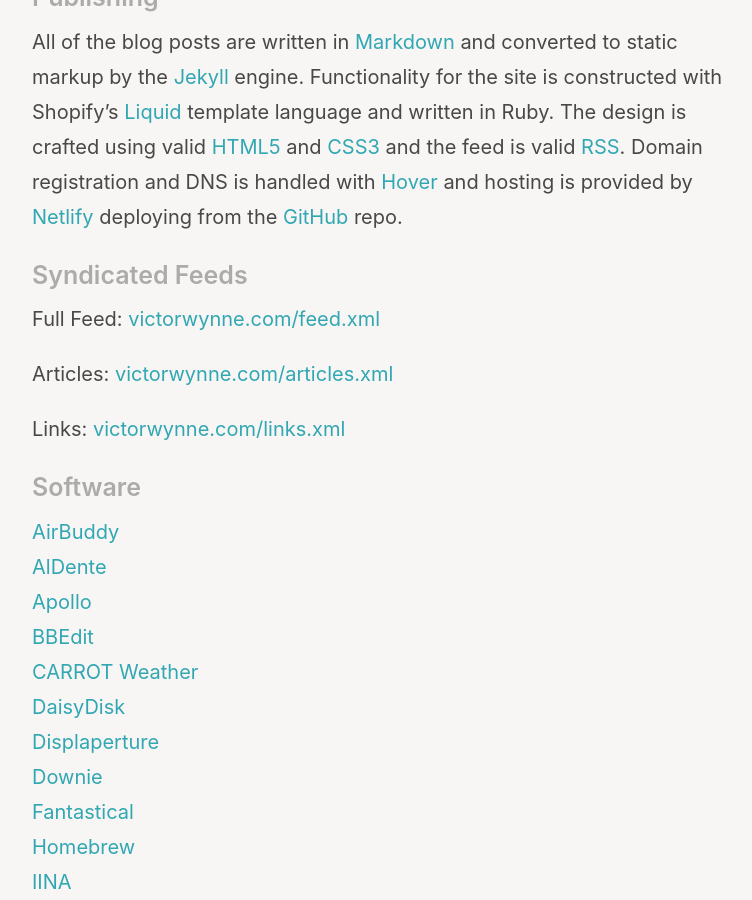
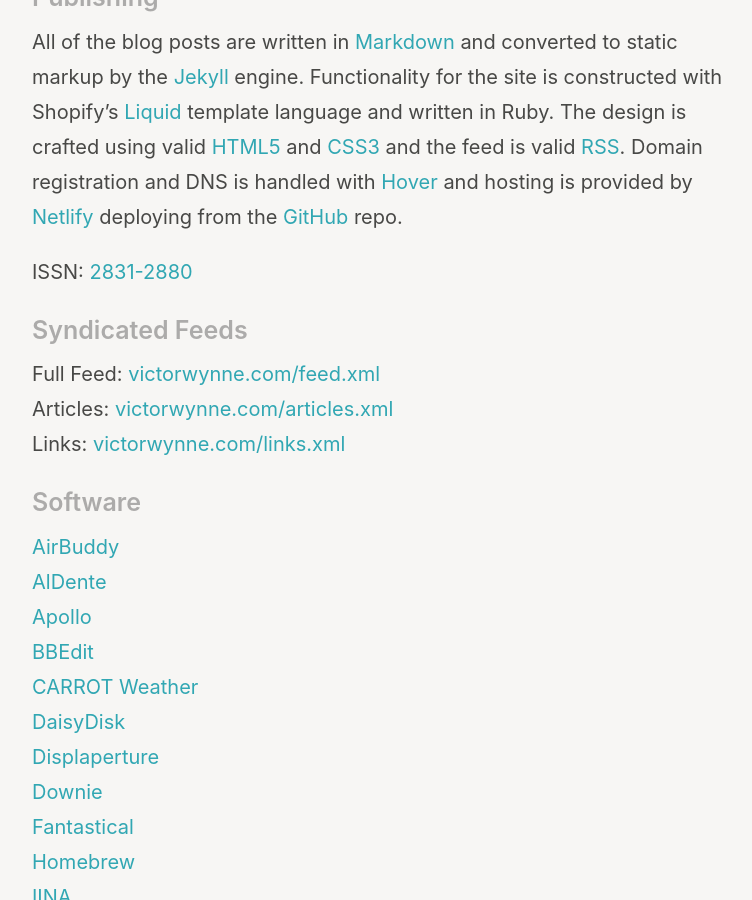
Before and after one commit to wertercatt/tooters, a Jekyll site: the page built from colophon.md, in a window 1280 px wide and 900 px high, scrolled down 307 px. Shown: the whole window, without its empty margins (258-1010 px from the left). Built offline with Jekyll 4.4.1, drawn with Linux system fonts in a browser that asks for light colours.

Commit message:
Update colophon.md

```diff
--- a/colophon.md
+++ b/colophon.md
@@ -23,12 +23,12 @@
 
 All of the blog posts are written in [Markdown](https://daringfireball.net/projects/markdown/) and converted to static markup by the [Jekyll](https://jekyllrb.com) engine. Functionality for the site is constructed with Shopify's [Liquid](https://shopify.github.io/liquid/) template language and written in Ruby. The design is crafted using valid [HTML5](https://validator.w3.org/nu/?doc=https%3A%2F%2Fvictorwynne.com%2F) and [CSS3](https://jigsaw.w3.org/css-validator/validator?uri=https%3A%2F%2Fvictorwynne.com&profile=css3svg&usermedium=all&warning=0&vextwarning=) and the feed is valid [RSS](https://validator.w3.org/feed/check.cgi?url=https%3A%2F%2Fvictorwynne.com%2Ffeed.xml). Domain registration and DNS is handled with [Hover](https://hover.com/) and hosting is provided by [Netlify](https://www.netlify.com) deploying from the [GitHub](https://www.github.com/victorwynne/victorwynne/) repo.
 
+ISSN: [2831-2880](https://www.worldcat.org/title/victor-wynne/)
+
 ## <small>Syndicated Feeds</small>
 
-Full Feed: [victorwynne.com/feed.xml](https://victorwynne.com/feed.xml)
-
-Articles: [victorwynne.com/articles.xml](https://victorwynne.com/articles.xml)
-
+Full Feed: [victorwynne.com/feed.xml](https://victorwynne.com/feed.xml)<br>
+Articles: [victorwynne.com/articles.xml](https://victorwynne.com/articles.xml)<br>
 Links: [victorwynne.com/links.xml](https://victorwynne.com/links.xml)
 
 ## <small>Software</small>
```
